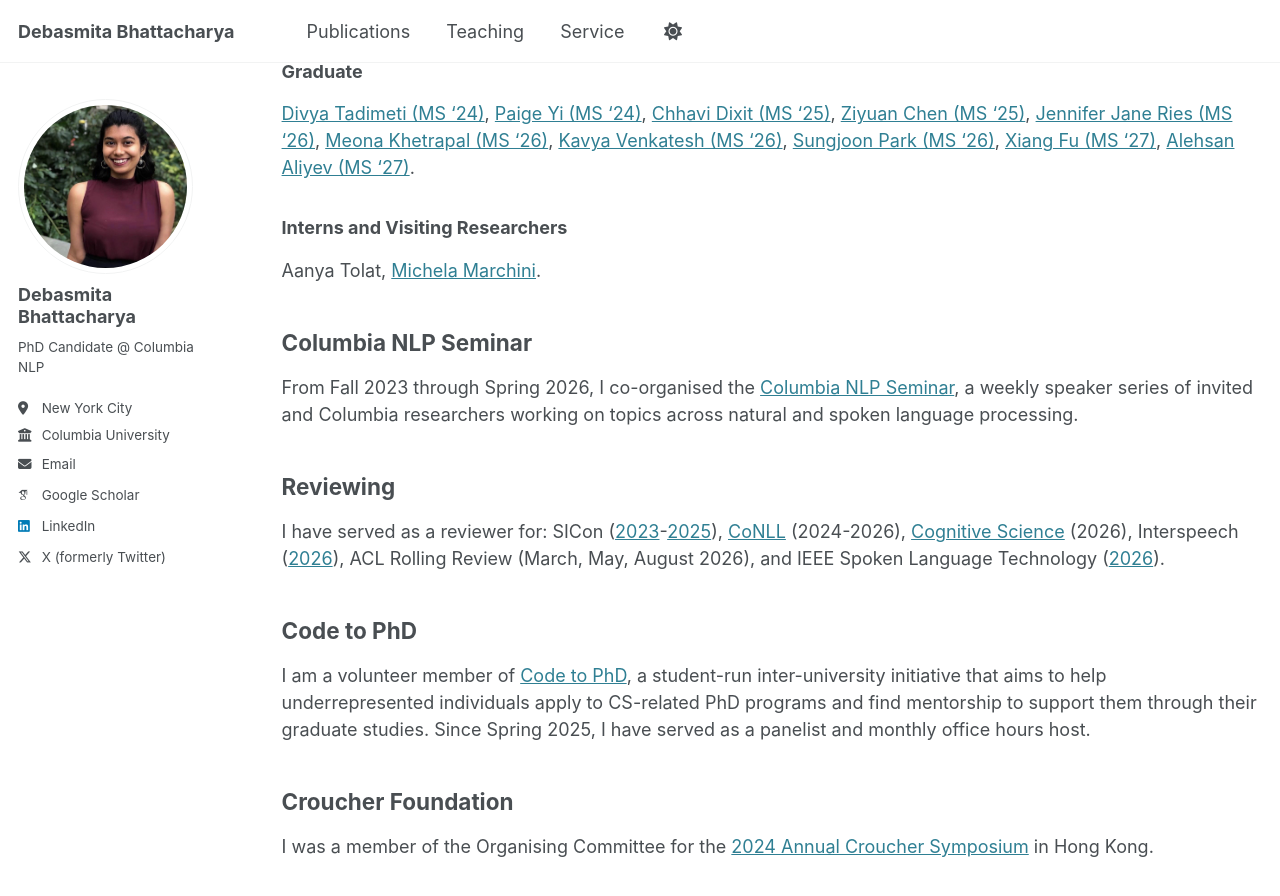
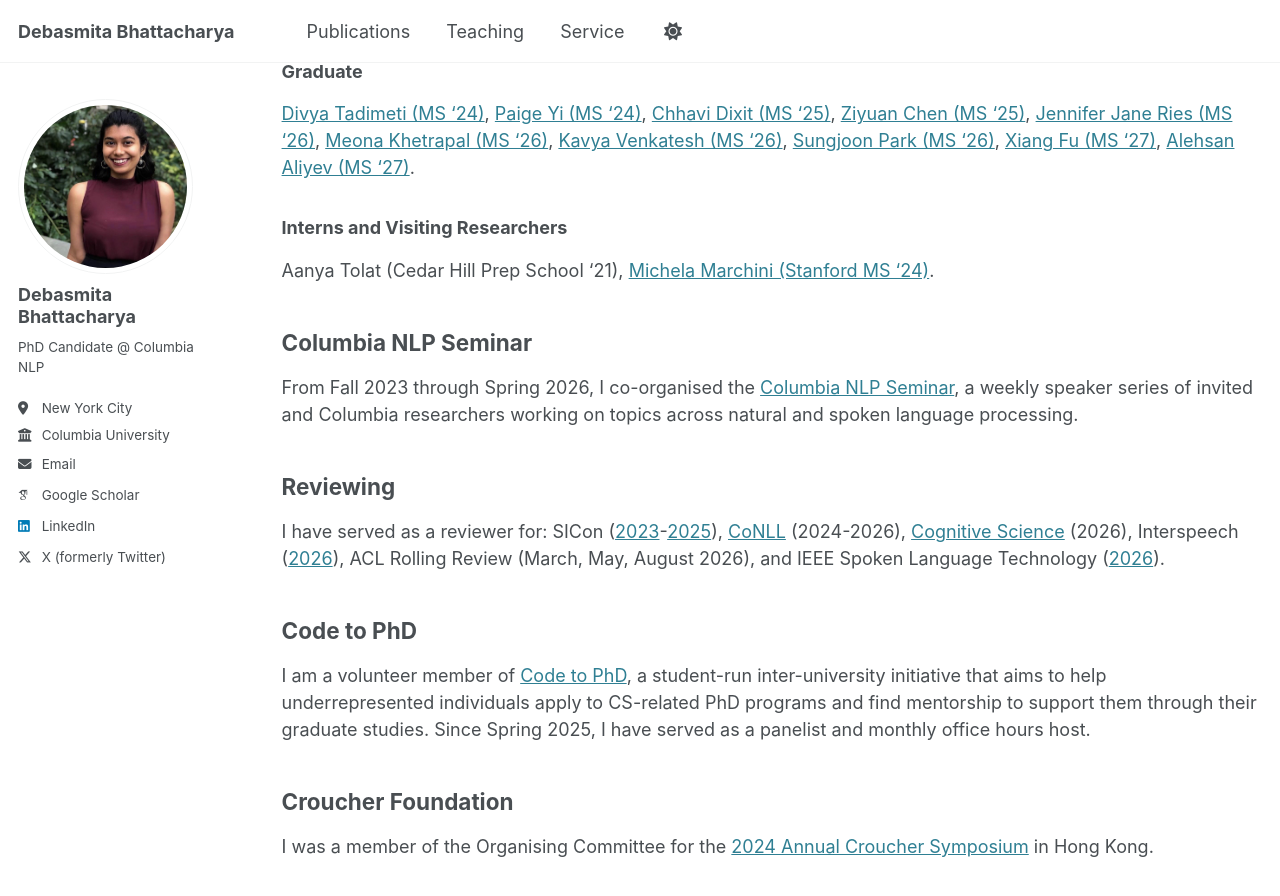
Before and after one commit to debasmita-b/debasmita-b.github.io, a Jekyll site: the page built from _pages/service.md, in a window 1280 px wide and 900 px high, scrolled down 322 px. Shown: the top 896 px of the window. Built offline with Jekyll 4.4.1, drawn with Linux system fonts in a browser that asks for light colours; some web fonts are replaced.

Commit message:
updating aanya and michela affiliations

```diff
--- a/_pages/service.md
+++ b/_pages/service.md
@@ -16,7 +16,7 @@ Throughout my PhD at Columbia, I have been lucky to advise and work alongside in
 [Divya Tadimeti (MS '24)](https://divyatadimeti.github.io/), [Paige Yi (MS '24)](https://www.linkedin.com/in/paige-y-23ab45127/?trk=public_profile_browsemap), [Chhavi Dixit (MS '25)](https://www.linkedin.com/in/chhavi-dixit/), [Ziyuan Chen (MS '25)](https://allenheartcore.github.io/), [Jennifer Jane Ries (MS '26)](https://www.linkedin.com/in/jennifer-jane-ries-431332294/), [Meona Khetrapal (MS '26)](https://www.linkedin.com/in/meonakhetrapal/), [Kavya Venkatesh (MS '26)](https://www.linkedin.com/in/kavyavenkatesh/), [Sungjoon Park (MS '26)](https://www.linkedin.com/in/the-sungjoon-park/), [Xiang Fu (MS '27)](https://xiangfu.site/), [Alehsan Aliyev (MS '27)](https://www.linkedin.com/in/alehsan-aliyev-904b1228b/).
 
 ### Interns and Visiting Researchers
-Aanya Tolat, [Michela Marchini](https://www.linkedin.com/in/michelamarchini/).
+Aanya Tolat (Cedar Hill Prep School '21), [Michela Marchini (Stanford MS '24)](https://www.linkedin.com/in/michelamarchini/).
 
 ## Columbia NLP Seminar
 
```
